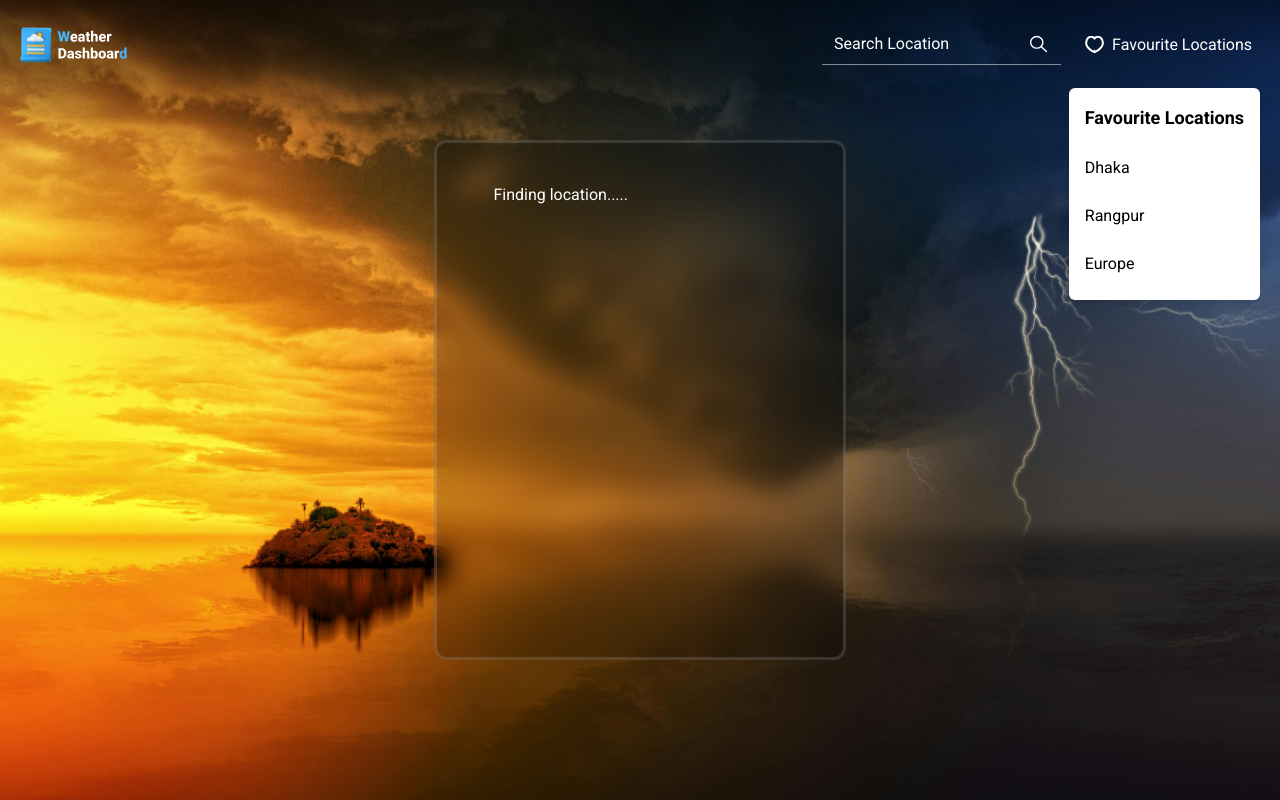
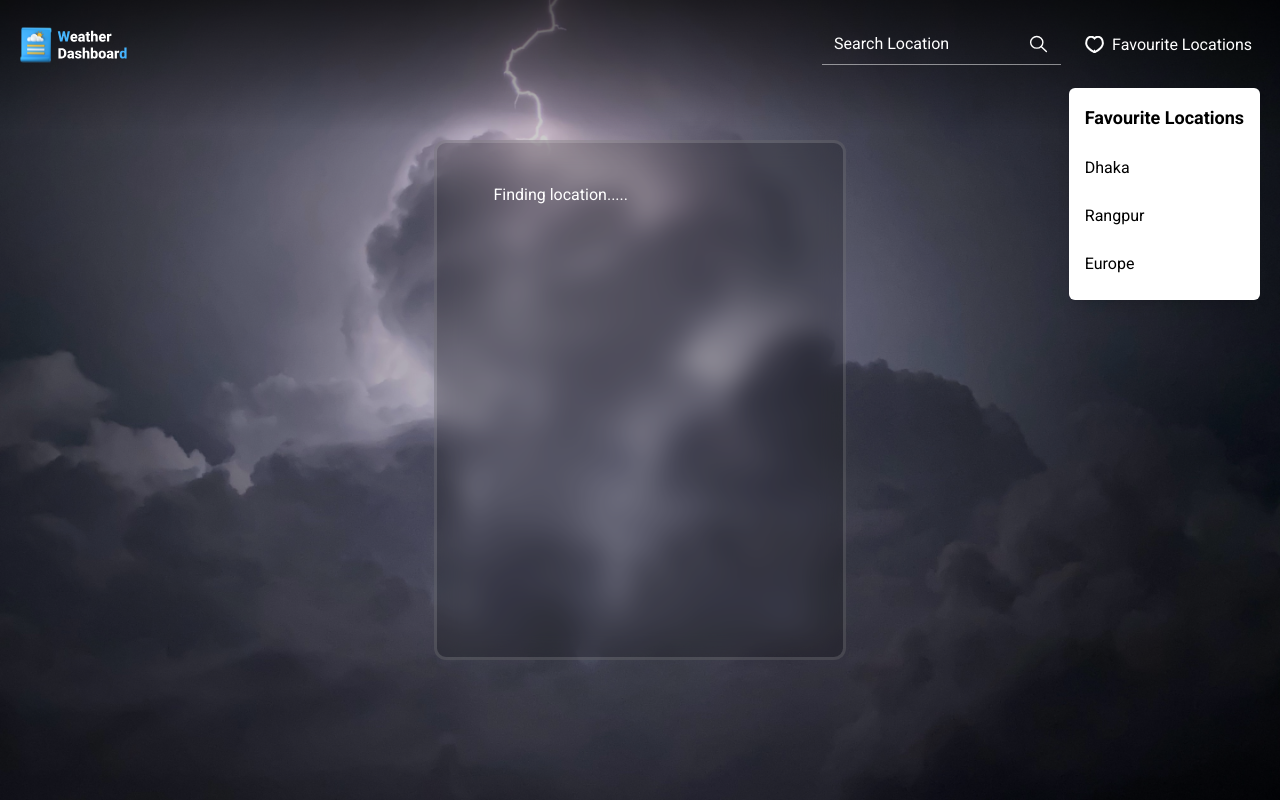
Before and after one commit to imranwebcraft/weather-board, a React (Vite) app: page / in a window 1280 px wide. Built offline with nearby package versions, Linux system fonts and the light colour scheme; no server answers.

Commit message:
create a function that can show random bgImage

```diff
--- a/src/main.jsx
+++ b/src/main.jsx
@@ -1,16 +1,26 @@
 import React from "react";
 import ReactDOM from "react-dom/client";
 import App from "./App.jsx";
+import bodyBackgroundImage1 from "./assets/body-bg.png";
 import bodyBackgroundImage2 from "./assets/body-bg2.jpg";
-// import bodyBackgroundImage1 from "./assets/body-bg.png";
-// import bodyBackgroundImage3 from "./assets/body-bg3.jpg";
-// import bodyBackgroundImage4 from "./assets/body-bg4.jpg";
+import bodyBackgroundImage3 from "./assets/body-bg3.jpg";
+import bodyBackgroundImage4 from "./assets/body-bg4.jpg";
 import "./index.css";
+
+const bgImageArray = [
+	bodyBackgroundImage2,
+	bodyBackgroundImage3,
+	bodyBackgroundImage4,
+	bodyBackgroundImage1,
+];
+
+const getRandomArrayLength = Math.random() * bgImageArray.length;
+const randomBgImage = bgImageArray[Math.floor(getRandomArrayLength)];
 
 ReactDOM.createRoot(document.getElementById("root")).render(
 	<React.StrictMode>
 		<div
-			style={{ backgroundImage: `url(${bodyBackgroundImage2})` }}
+			style={{ backgroundImage: `url(${randomBgImage})` }}
 			className="font-roboto text-light bg-no-repeat bg-cover"
 		>
 			<App />
```
